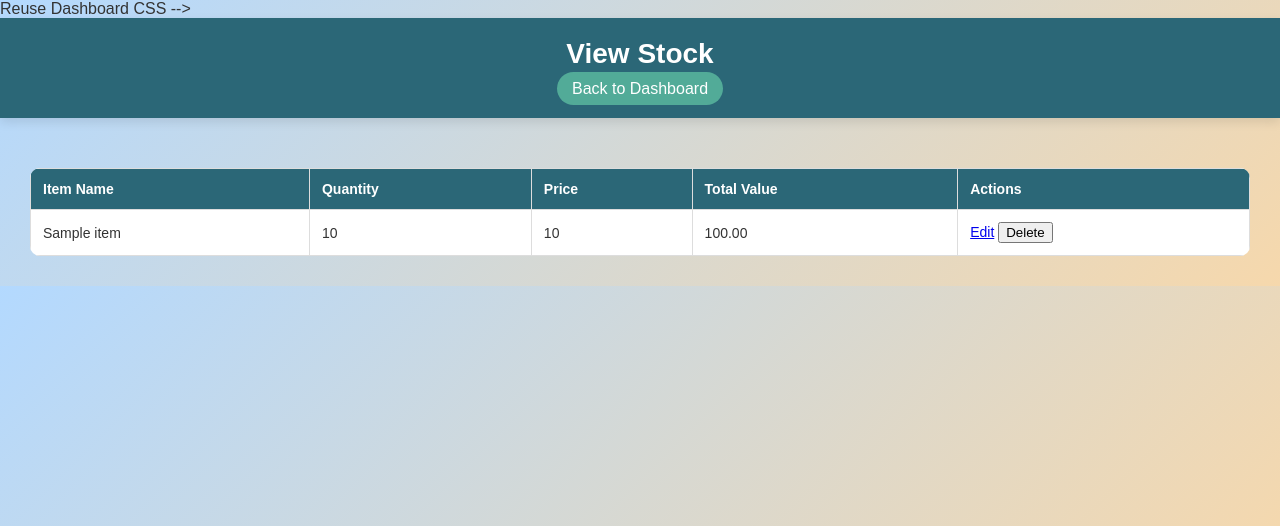
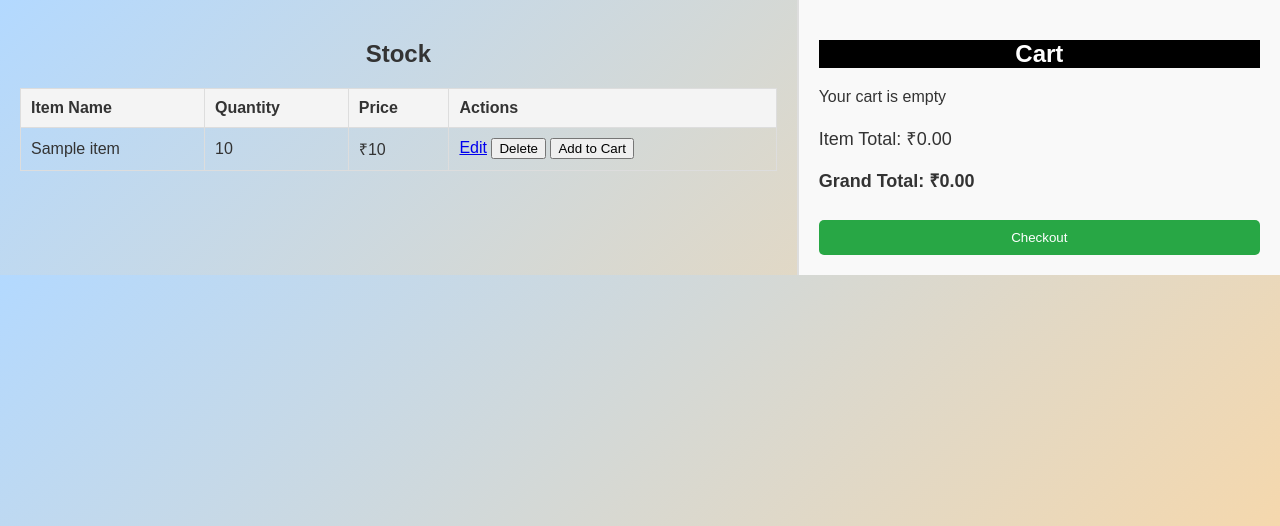
Before and after one commit to Yuvraj2159/StockEase, a PHP site: page /View_stock.php in a window 1280 px wide. Shown: the top 526 px of the page. Run offline with PHP 8.4, Linux system fonts and the light colour scheme; tables that the repository leaves empty or names only in its code hold one stand-in row (values such as "Sample post").

Commit message:
Add to cart functionality

```diff
--- a/Add_stock.php
+++ b/Add_stock.php
@@ -41,7 +41,7 @@ $conn->close();
     <meta charset="UTF-8">
     <meta name="viewport" content="width=device-width, initial-scale=1.0">
     <title>Add Stock</title>
-    <link rel="stylesheet" href="./css/Dashboard.css"> Reuse Dashboard CSS --> -->
+    <link rel="stylesheet" href="./css/Dashboard.css">
     <link rel="stylesheet" href="./css/Stock.css"> <!-- Custom CSS for forms -->
 </head>
 <body>
--- a/Dashboard.php
+++ b/Dashboard.php
@@ -25,7 +25,7 @@ if (!isset($_SESSION['user_id'])) {
                 <li><a href="#">Home</a></li>
                 <li><a href="#">Users</a></li>
                 <li><a href="Add_stock.php">Add Stock</a></li>
-                <li><a href="View_stock.php">View Stock</a></li>
+                <li><a href="View_stock.php">Inventory</a></li>
                 <li><a href="#">Customers</a></li>
                 <li><a href="#">Reports</a></li>
                 <li><a href="logout.php" class="logout-button">Logout</a>
@@ -49,7 +49,7 @@ if (!isset($_SESSION['user_id'])) {
                 <a href="Add_stock.php" class="btn">Add Stock</a></li>
             </div>
             <div class="feature">
-                <h3>View Stock</h3>
+                <h3>Inventory</h3>
 
                 <p>Check your inventory details and manage items.</p>
                 <a href="View_stock.php" class="btn">View Stock</a></li>
--- a/Generate_report.php
+++ b/Generate_report.php
@@ -1,4 +1,3 @@
-
 <!DOCTYPE html>
 <html lang="en">
 <head>
--- a/View_stock.php
+++ b/View_stock.php
@@ -1,9 +1,9 @@
 <?php
+// connection/config.php
+require_once('./connection/config.php');
 
-require_once('./connection/config.php');
-$sql = "SELECT id, item_name, quantity, price FROM stock_items"; // Include 'id' to identify each item
-
-// Execute the query
+// Fetch stock items
+$sql = "SELECT id, item_name, quantity, price FROM stock_items";
 $result = $conn->query($sql);
 ?>
 
@@ -13,68 +13,233 @@ $result = $conn->query($sql);
 <head>
     <meta charset="UTF-8">
     <meta name="viewport" content="width=device-width, initial-scale=1.0">
-    <title>View Stock</title>
-    <link rel="stylesheet" href="./css/Dashboard.css"> Reuse Dashboard CSS -->
-    <link rel="stylesheet" href="./css/Stock.css"> <!-- Custom CSS for tables -->
+    <title>Stock Management with Cart</title>
+    <link rel="stylesheet" href="./css/Dashboard.css">
+    <link rel="stylesheet" href="./css/Stock.css">
+    <style>
+        body {
+            display: flex;
+            justify-content: space-between;
+            font-family: Arial, sans-serif;
+        }
+
+        .Stock {
+            width: 60%;
+            padding: 20px;
+        }
+
+        .Stock h2 {
+            margin-bottom: 20px;
+        }
+
+        .Stock table {
+            width: 100%;
+            border-collapse: collapse;
+            margin-bottom: 20px;
+        }
+
+        .Stock th, .Stock td {
+            border: 1px solid #ddd;
+            padding: 10px;
+            text-align: left;
+        }
+
+        .Stock th {
+            background-color: #f4f4f4;
+        }
+
+        .cart {
+            width: 35%;
+            padding: 20px;
+            background-color: #f9f9f9;
+            border-left: 2px solid #ddd;
+        }
+
+        .cart h2 {
+            margin-bottom: 20px;
+        }
+
+        .cart-item {
+            display: flex;
+            justify-content: space-between;
+            align-items: center;
+            margin-bottom: 10px;
+        }
+
+        .cart-item div {
+            display: flex;
+            align-items: center;
+        }
+
+        .cart-item button {
+            margin: 0 5px;
+            padding: 5px 10px;
+            background-color: #28a745;
+            color: white;
+            border: none;
+            cursor: pointer;
+            border-radius: 3px;
+        }
+
+        .cart-item button:hover {
+            background-color: #218838;
+        }
+
+        .cart-item .remove {
+            background-color: #dc3545;
+        }
+
+        .cart-item .remove:hover {
+            background-color: #c82333;
+        }
+
+        .cart-summary {
+            margin-top: 20px;
+            font-size: 18px;
+        }
+
+        .checkout {
+            margin-top: 10px;
+            padding: 10px;
+            background-color: #28a745;
+            color: white;
+            border: none;
+            cursor: pointer;
+            width: 100%;
+            text-align: center;
+            border-radius: 5px;
+        }
+
+        .checkout:hover {
+            background-color: #218838;
+        }
+    </style>
+</head>
+
+<body>
+    <!-- Stock Section -->
+    <div class="Stock">
+    <h2 style="text-align: center;">Stock</h2>
+        <table>
+            <thead>
+                <tr>
+                    <th>Item Name</th>
+                    <th>Quantity</th>
+                    <th>Price</th>
+                    <th>Actions</th>
+                </tr>
+            </thead>
+            <tbody id="Stock-items">
+                <?php
+                if ($result->num_rows > 0) {
+                    while ($row = $result->fetch_assoc()) {
+                        echo "<tr data-id='" . $row['id'] . "' data-name='" . htmlspecialchars($row['item_name']) . "' data-price='" . $row['price'] . "'>
+                                <td>" . htmlspecialchars($row['item_name']) . "</td>
+                                <td>" . htmlspecialchars($row['quantity']) . "</td>
+                                <td>₹" . htmlspecialchars($row['price']) . "</td>
+                                <td>
+                                    <a href='edit_stock.php?id=" . $row['id'] . "' class='edit-button'>Edit</a>
+                                    <button class='delete-button' onclick='confirmDelete(" . $row['id'] . ")'>Delete</button>
+                                    <button class='add-to-cart'>Add to Cart</button>
+                                </td>
+                              </tr>";
+                    }
+                } else {
+                    echo "<tr><td colspan='4'>No stock items available.</td></tr>";
+                }
+                ?>
+            </tbody>
+        </table>
+    </div>
+
+    <!-- Cart Section -->
+    <div class="cart">
+    <h2 style="text-align: center;background-color: black; color: white;">Cart</h2>
+        <div id="cart-items">
+            <p>Your cart is empty</p>
+        </div>
+        <div class="cart-summary">
+            <p id="item-total">Item Total: ₹0.00</p>
+            <p id="grand-total"><strong>Grand Total: ₹0.00</strong></p>
+        </div>
+        <button class="checkout" id="checkout-button">Checkout</button>
+    </div>
+
     <script>
+        const cart = {};
+
+        // Add item to cart
+        document.querySelectorAll('.add-to-cart').forEach(button => {
+            button.addEventListener('click', event => {
+                const row = event.target.closest('tr');
+                const itemId = row.getAttribute('data-id');
+                const itemName = row.getAttribute('data-name');
+                const itemPrice = parseFloat(row.getAttribute('data-price'));
+
+                if (!cart[itemId]) {
+                    cart[itemId] = { name: itemName, price: itemPrice, quantity: 1 };
+                } else {
+                    cart[itemId].quantity++;
+                }
+
+                updateCart();
+            });
+        });
+
+        // Update cart
+        function updateCart() {
+            const cartItemsContainer = document.getElementById('cart-items');
+            cartItemsContainer.innerHTML = '';
+            let total = 0;
+
+            for (const [id, item] of Object.entries(cart)) {
+                total += item.price * item.quantity;
+                cartItemsContainer.innerHTML += `
+                    <div class="cart-item" data-id="${id}">
+                        <span>${item.name}</span>
+                        <div>
+                            <button onclick="changeQuantity('${id}', -1)">-</button>
+                            <span>${item.quantity}</span>
+                            <button onclick="changeQuantity('${id}', 1)">+</button>
+                            <button class="remove" onclick="removeFromCart('${id}')">Remove</button>
+                        </div>
+                        <span>₹${(item.price * item.quantity).toFixed(2)}</span>
+                    </div>
+                `;
+            }
+
+            if (Object.keys(cart).length === 0) {
+                cartItemsContainer.innerHTML = '<p>Your cart is empty</p>';
+            }
+
+            document.getElementById('item-total').innerText = `Item Total: ₹${total.toFixed(2)}`;
+            document.getElementById('grand-total').innerText = `Grand Total: ₹${(total).toFixed(2)}`;
+        }
+
+        // Change quantity
+        function changeQuantity(itemId, delta) {
+            if (cart[itemId]) {
+                cart[itemId].quantity += delta;
+                if (cart[itemId].quantity <= 0) {
+                    delete cart[itemId];
+                }
+                updateCart();
+            }
+        }
+
+        // Remove item from cart
+        function removeFromCart(itemId) {
+            delete cart[itemId];
+            updateCart();
+        }
+
+        // Confirm delete action
         function confirmDelete(itemId) {
             if (confirm("Are you sure you want to delete this item?")) {
                 window.location.href = `delete_stock.php?id=${itemId}`;
             }
         }
     </script>
-</head>
-
-<body>
-    <header class="dashboard-header">
-        <h1>View Stock</h1>
-        <nav class="dashboard-nav">
-            <ul>
-                <li><a href="Dashboard.php">Back to Dashboard</a></li>
-            </ul>
-        </nav>
-    </header>
-
-    <main class="dashboard-main">
-        <table class="stock-table">
-            <thead>
-                <tr>
-                    <th>Item Name</th>
-                    <th>Quantity</th>
-                    <th>Price</th>
-                    <th>Total Value</th>
-                    <th>Actions</th>
-                </tr>
-            </thead>
-            <tbody>
-                <?php
-                // Check if there are rows to display
-                if ($result->num_rows > 0) {
-                    // Fetch rows and display them
-                    while ($row = $result->fetch_assoc()) {
-                        $total_amount = $row['quantity'] * $row['price'];
-                        echo "<tr>
-                                <td>" . htmlspecialchars($row['item_name']) . "</td>
-                                <td>" . htmlspecialchars($row['quantity']) . "</td>
-                                <td>" . htmlspecialchars($row['price']) . "</td>
-                                <td>" . htmlspecialchars(number_format($total_amount, 2)) . "</td>
-                                <td>
-                                    <a href='edit_stock.php?id=" . $row['id'] . "' class='edit-button'>Edit</a>
-                                    <button onclick='confirmDelete(" . $row['id'] . ")' class='delete-button'>Delete</button>
-                                </td>
-                              </tr>";
-                    }
-                } else {
-                    // Display a message if no data exists
-                    echo "<tr><td colspan='5'>No stock items found.</td></tr>";
-                }
-
-                // Close the database connection
-                $conn->close();
-                ?>
-            </tbody>
-        </table>
-    </main>
 </body>
 
 </html>
```
